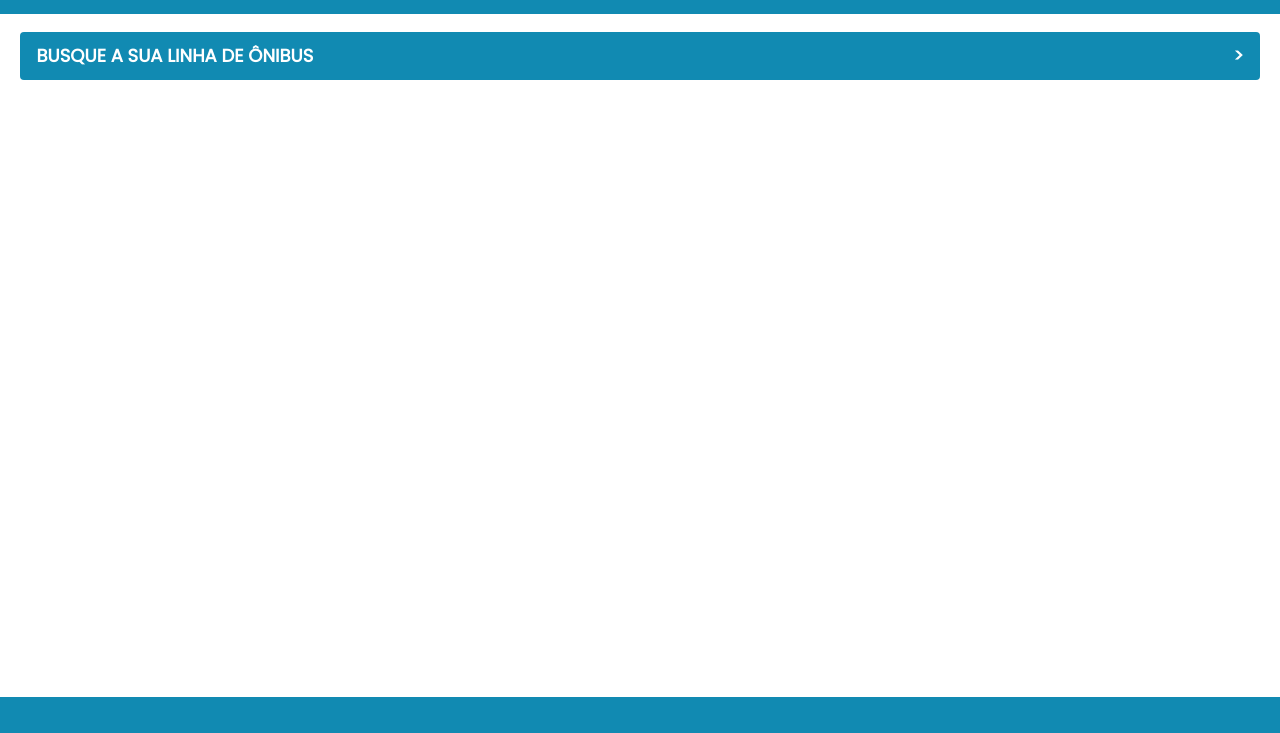
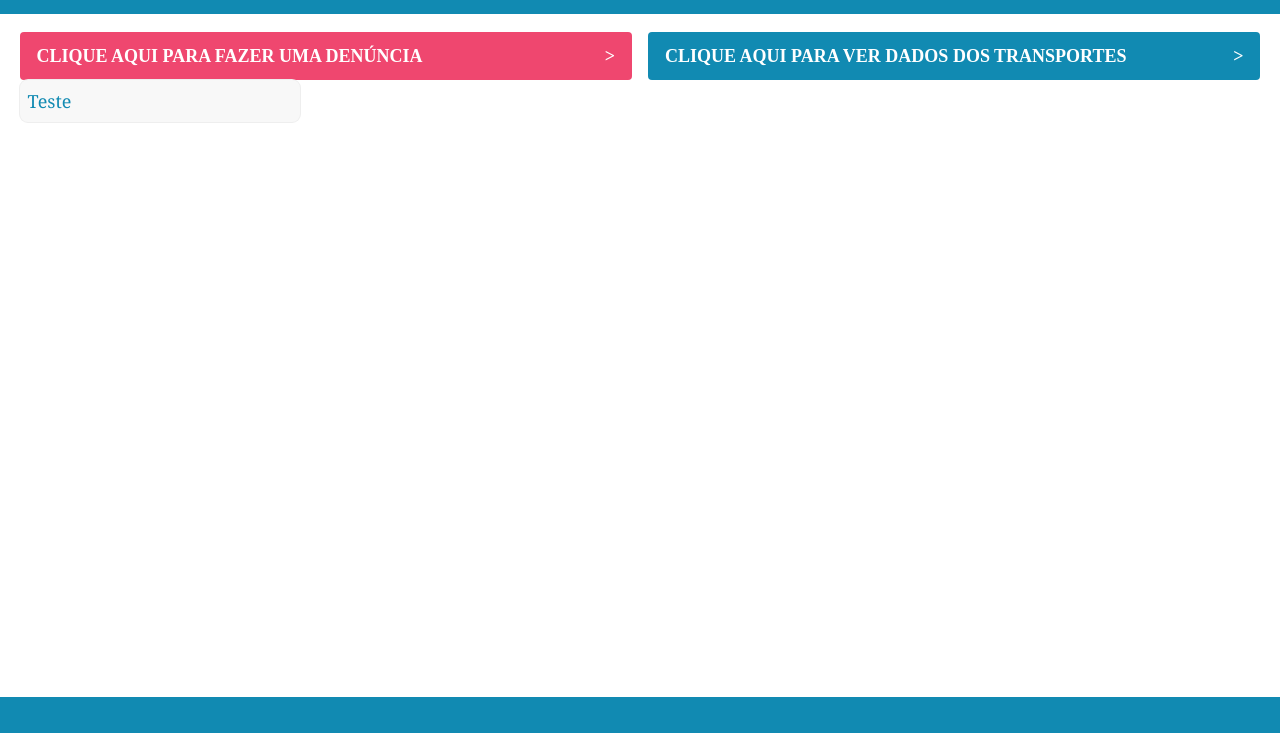
Before and after one commit to guilhermealvestavares/sempsiu-frontend, a Gatsby site: page / in a window 1280 px wide. Shown: the part 67-800 px from the top of the page. Built offline with nearby package versions, Linux system fonts and the light colour scheme; Gatsby itself is replaced by a stand-in of ours.

Commit message:
adiciona botoes

```diff
--- a/src/components/Button/Button.js
+++ b/src/components/Button/Button.js
@@ -1,14 +1,24 @@
 import React, { useRef } from "react";
 import { CtaButton, InlineButton, CtaTextItem } from "./Button.style";
 import ContainerButton from "../Container/Container.style";
+import { children, node, string } from "prop-types";
 
-const Button = () => (
-  <CtaButton href="/">
+const propTypes = {
+  children: node,
+  color: string,
+  bgColor: string,
+  margin: string,
+};
+
+const Button = ({ children, color, bgColor, margin }) => (
+  <CtaButton color={color} bgColor={bgColor} margin={margin}>
     <ContainerButton>
-      <span>Busque a sua linha de ônibus</span>
+      <span>{children}</span>
       <span>></span>
     </ContainerButton>
   </CtaButton>
 );
 
-export { Button };
+Button.propTypes = propTypes;
+
+export { Button }
--- a/src/components/Button/Button.style.js
+++ b/src/components/Button/Button.style.js
@@ -15,6 +15,7 @@ const CtaButton = styled.a`
     props.bgColor ? props.bgColor : "var(--primary-color)"};
   border: 1px solid
     ${(props) => (props.borderColor ? props.borderColor : "transparent")};
+  margin: ${(props) => (props.margin ? props.margin : "0")};
 `;
 
 const InlineButton = styled.a`
--- /dev/null
+++ b/src/components/Card.style.js
@@ -0,0 +1,16 @@
+import styled from "styled-components";
+
+const Card = styled.div`
+    position: relative;
+    padding: 8px;
+    border-radius: 8px;
+    background-color: #f8f8f8;
+    color: #118AB2;
+    box-shadow: 0 0 0 1px #eee;
+    flex-direction: ${(props) => (props.flexDirection ? props.flexDirection : "row")};
+    width: 100%;
+    max-width: 280px;
+`;
+
+
+export { Card };
--- /dev/null
+++ b/src/components/FlexContent.style.js
@@ -0,0 +1,11 @@
+import styled from "styled-components";
+
+const FlexContent = styled.div`
+  display: flex;
+  justify-content: ${(props) => (props.justifyContent ? props.justifyContent : "center")};
+  align-items: ${(props) => (props.alignItems ? props.alignItems : "center")};
+  flex-direction: ${(props) => (props.flexDirection ? props.flexDirection : "row")};
+`;
+
+
+export { FlexContent };
--- a/src/pages/index.js
+++ b/src/pages/index.js
@@ -1,6 +1,7 @@
 import React from "react";
 import { Link } from "gatsby";
-
+import { FlexContent } from "../components/FlexContent.style.js";
+import { Card } from "../components/Card.style.js";
 import Layout from "../components/layout";
 import Image from "../components/image";
 import { Container } from "../components/layoutComponents";
@@ -11,7 +12,12 @@ const IndexPage = () => (
   <Layout>
     <Container>
       <SEO title="Home" keywords={[`gatsby`, `application`, `react`]} />
-      <Button> Clique aqui </Button>
+      <FlexContent>
+        <Button bgColor="#EF476F" margin="0 16px 0 0">Clique aqui para fazer uma denúncia</Button>
+        <Button>Clique aqui para ver dados dos transportes</Button>
+      </FlexContent>
+
+      <Card>Teste</Card>
       {/* <h1>Hi people</h1>
       <p>Welcome to your new Gatsby site.</p>
       <p>Now go build something great.</p>
```
